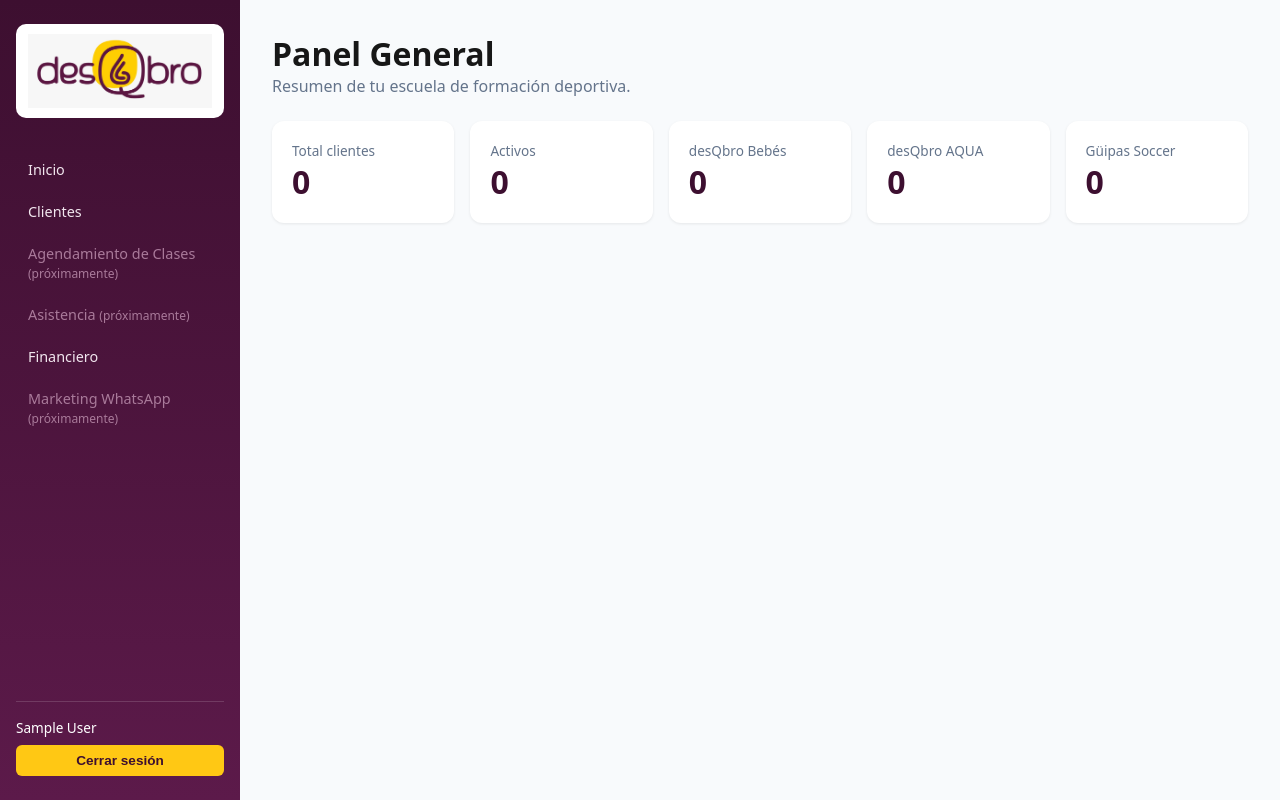
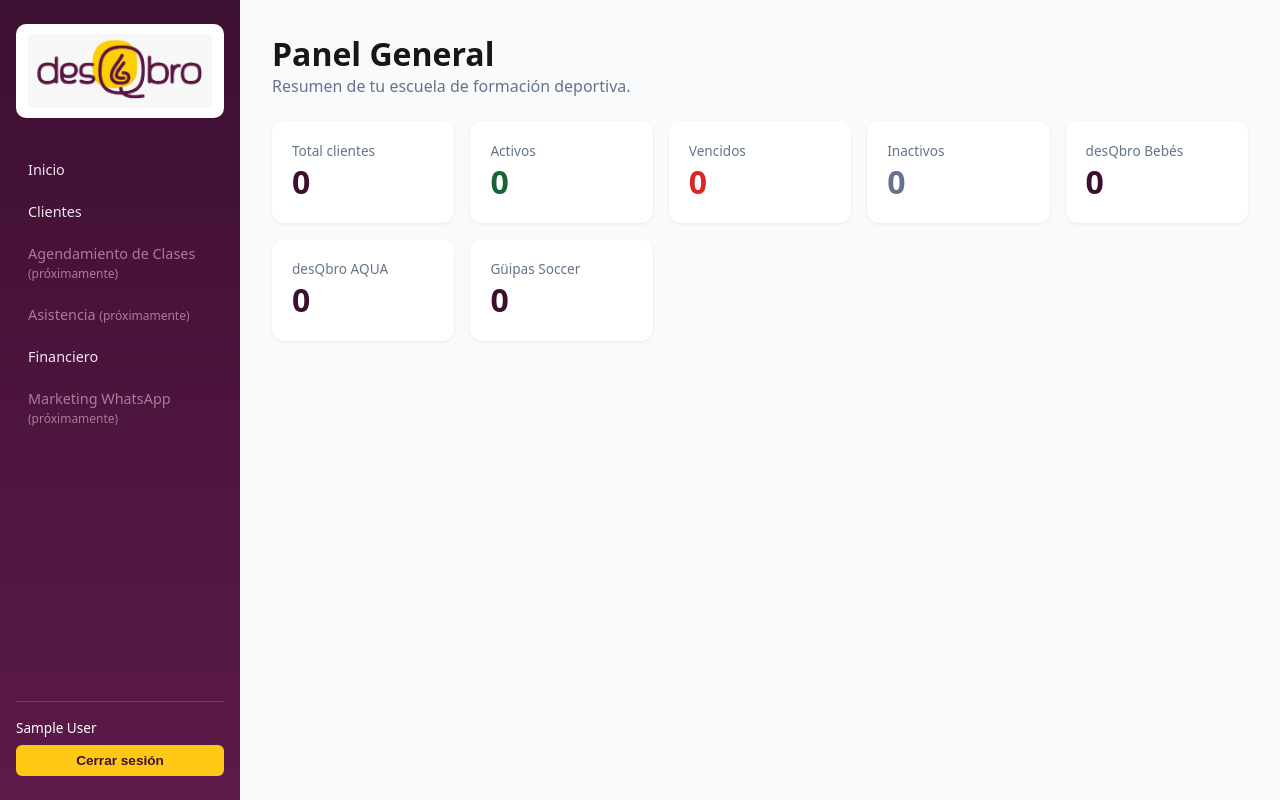
Before and after one commit to cristianriveragasca-debug/desQbro, a Next.js app: page / in a window 1280 px wide. Built offline with nearby package versions, Linux system fonts and the light colour scheme; no server answers; the database is empty; sample sign-in values are in the browser's storage.

Commit message:
Auto-detect Activo/Vencido status from due date, keep manual toggle only for Inactivo

```diff
--- a/src/app/(dashboard)/clientes/actions.ts
+++ b/src/app/(dashboard)/clientes/actions.ts
@@ -21,9 +21,8 @@
   return value === "CUOTAS" ? "CUOTAS" : "TOTAL";
 }
 
-function parseStatus(value: FormDataEntryValue | null): "ACTIVO" | "INACTIVO" | "VENCIDO" {
-  if (value === "INACTIVO" || value === "VENCIDO") return value;
-  return "ACTIVO";
+function parseStatus(value: FormDataEntryValue | null): "ACTIVO" | "INACTIVO" {
+  return value === "INACTIVO" ? "INACTIVO" : "ACTIVO";
 }
 
 function buildData(formData: FormData) {
--- a/src/app/(dashboard)/page.tsx
+++ b/src/app/(dashboard)/page.tsx
@@ -1,20 +1,26 @@
 import { prisma } from "@/lib/prisma";
 
 export default async function HomePage() {
-  const [totalClientes, activos, bebes, aqua, soccer] = await Promise.all([
+  const today = new Date();
+
+  const [totalClientes, activos, vencidos, inactivos, bebes, aqua, soccer] = await Promise.all([
     prisma.client.count(),
-    prisma.client.count({ where: { status: "ACTIVO" } }),
+    prisma.client.count({ where: { status: { not: "INACTIVO" }, dueDate: { gte: today } } }),
+    prisma.client.count({ where: { status: { not: "INACTIVO" }, dueDate: { lt: today } } }),
+    prisma.client.count({ where: { status: "INACTIVO" } }),
     prisma.client.count({ where: { program: "DESQBRO_BEBES" } }),
     prisma.client.count({ where: { program: "DESQBRO_AQUA" } }),
     prisma.client.count({ where: { program: "GUAGUAS_SOCCER" } }),
   ]);
 
   const cards = [
-    { label: "Total clientes", value: totalClientes },
-    { label: "Activos", value: activos },
-    { label: "desQbro Bebés", value: bebes },
-    { label: "desQbro AQUA", value: aqua },
-    { label: "Güipas Soccer", value: soccer },
+    { label: "Total clientes", value: totalClientes, color: "#3d0f30" },
+    { label: "Activos", value: activos, color: "#166534" },
+    { label: "Vencidos", value: vencidos, color: "#dc2626" },
+    { label: "Inactivos", value: inactivos, color: "#64748b" },
+    { label: "desQbro Bebés", value: bebes, color: "#3d0f30" },
+    { label: "desQbro AQUA", value: aqua, color: "#3d0f30" },
+    { label: "Güipas Soccer", value: soccer, color: "#3d0f30" },
   ];
 
   return (
@@ -34,7 +40,7 @@
             }}
           >
             <div style={{ fontSize: "0.85rem", color: "#64748b" }}>{c.label}</div>
-            <div style={{ fontSize: "2rem", fontWeight: 700, color: "#3d0f30" }}>{c.value}</div>
+            <div style={{ fontSize: "2rem", fontWeight: 700, color: c.color }}>{c.value}</div>
           </div>
         ))}
       </div>
--- /dev/null
+++ b/src/lib/status.ts
@@ -0,0 +1,6 @@
+export type EffectiveStatus = "ACTIVO" | "VENCIDO" | "INACTIVO";
+
+export function getEffectiveStatus(status: string, dueDate: Date, today: Date = new Date()): EffectiveStatus {
+  if (status === "INACTIVO") return "INACTIVO";
+  return dueDate < today ? "VENCIDO" : "ACTIVO";
+}
```
Also changed, not shown: src/app/(dashboard)/clientes/page.tsx (+23 -1 lines), src/components/client-form.tsx (+6 -4 lines).
